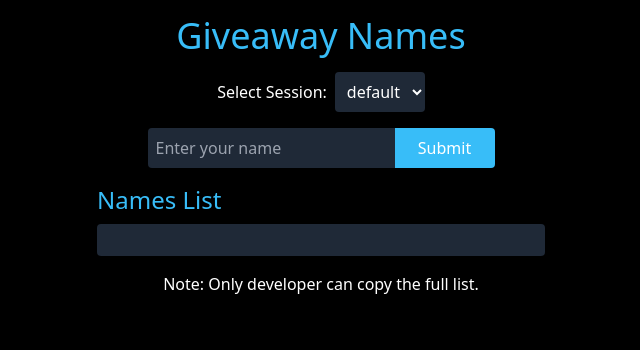
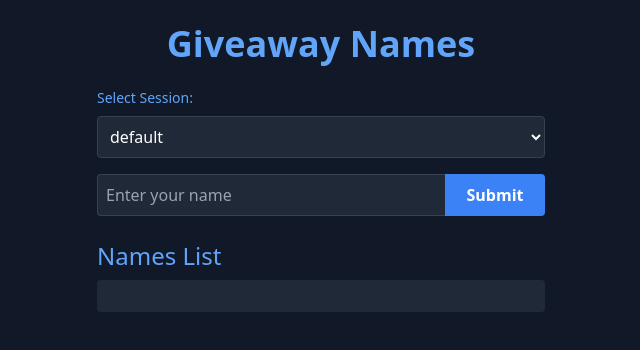
Before and after one commit to TensuraBot/giveaway-test, a Next.js app: page / in a window 1280 px wide. Shown: the top 350 px of the page, without its empty margins (319-959 px from the left). Built offline with nearby package versions, Linux system fonts and the light colour scheme.

Commit message:
Update index.js

```diff
--- a/pages/index.js
+++ b/pages/index.js
@@ -38,18 +38,18 @@ export default function Home() {
   };
 
   return (
-    <div className="min-h-screen bg-black text-white flex flex-col items-center p-4">
-      <h1 className="text-4xl mb-4 text-sky-400 animate-fadeIn">Giveaway Names</h1>
+    <div className="min-h-screen bg-gray-900 text-white flex flex-col items-center p-6">
+      <h1 className="text-4xl mb-6 text-blue-400 font-bold animate-fadeIn">Giveaway Names</h1>
 
-      <div className="mb-4">
-        <label htmlFor="session" className="mr-2">
+      <div className="mb-4 w-full max-w-md">
+        <label htmlFor="session" className="block mb-2 text-sm font-medium text-blue-400">
           Select Session:
         </label>
         <select
           id="session"
           value={currentSession}
           onChange={(e) => setCurrentSession(e.target.value)}
-          className="bg-gray-800 text-white p-2 rounded"
+          className="w-full p-2 bg-gray-800 border border-gray-700 text-white rounded focus:ring-blue-500 focus:border-blue-500"
         >
           {sessions.map((session) => (
             <option key={session.id} value={session.id}>
@@ -59,24 +59,24 @@ export default function Home() {
         </select>
       </div>
 
-      <form onSubmit={addName} className="mb-4 flex">
+      <form onSubmit={addName} className="mb-6 w-full max-w-md flex">
         <input
           type="text"
           value={newName}
           onChange={(e) => setNewName(e.target.value)}
           placeholder="Enter your name"
-          className="p-2 rounded-l bg-gray-800 text-white outline-none"
+          className="w-full p-2 rounded-l bg-gray-800 border border-r-0 border-gray-700 focus:ring-blue-500 focus:border-blue-500"
         />
         <button
           type="submit"
-          className="bg-sky-400 hover:bg-sky-500 transition-all duration-300 p-2 rounded-r"
+          className="p-2 bg-blue-500 hover:bg-blue-600 transition-all duration-300 rounded-r text-white font-semibold"
         >
           Submit
         </button>
       </form>
 
       <div className="w-full max-w-md">
-        <h2 className="text-2xl mb-2 text-sky-400">Names List</h2>
+        <h2 className="text-2xl mb-2 text-blue-400">Names List</h2>
         <ul className="bg-gray-800 p-4 rounded space-y-2 max-h-64 overflow-y-auto">
           {names.map((name, index) => (
             <li key={index} className="p-2 border-b border-gray-700 animate-slideIn">
@@ -85,10 +85,6 @@ export default function Home() {
           ))}
         </ul>
       </div>
-
-      <div className="mt-4">
-        <p>Note: Only developer can copy the full list.</p>
-      </div>
     </div>
   );
 }
```
